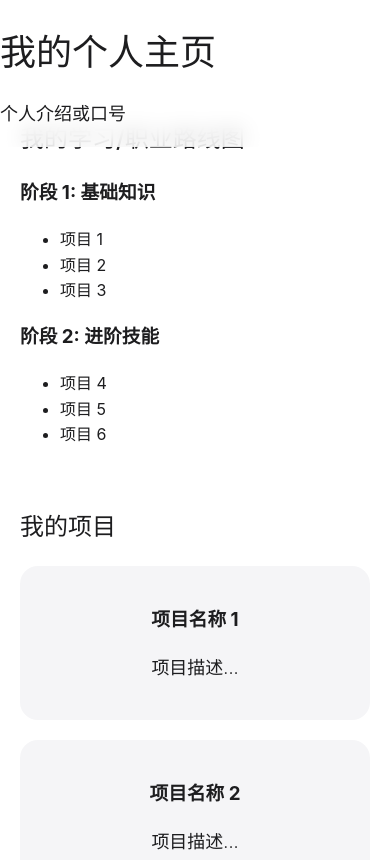
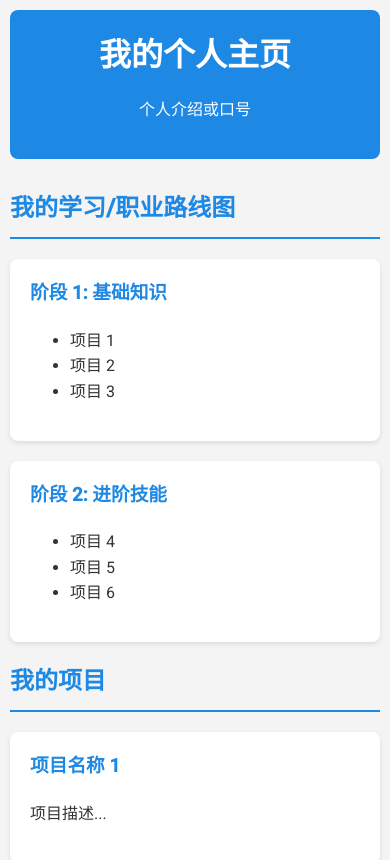
Before and after one commit to Yexiangluna/Blockchain-journey, a plain HTML site: page index.html in a window 390 px wide. Shown: the top 860 px of the page. Drawn offline with Linux system fonts and the light colour scheme.

Commit message:
Update styles.css

```diff
--- a/styles.css
+++ b/styles.css
@@ -1,76 +1,44 @@
-:root {
-    --apple-blue: #007AFF;
-    --apple-gray: #F5F5F7;
-    --apple-dark: #1D1D1F;
-}
-
 body {
-    font-family: 'SF Pro Display', -apple-system, BlinkMacSystemFont, sans-serif;
+    font-family: 'Roboto', sans-serif;
     line-height: 1.6;
-    margin: 0;
-    padding: 0;
-    color: var(--apple-dark);
-    background-color: #fff;
+    color: #333;
+    max-width: 1200px;
+    margin: 0 auto;
+    padding: 20px;
+    background-color: #f4f4f4;
 }
 
 header {
-    background-color: rgba(255, 255, 255, 0.8);
-    backdrop-filter: blur(10px);
-    position: fixed;
-    width: 100%;
-    top: 0;
-    z-index: 1000;
-}
-
-nav ul {
-    display: flex;
-    justify-content: center;
-    list-style-type: none;
-    padding: 0;
-}
-
-nav ul li {
-    margin: 0 15px;
-}
-
-nav ul li a {
-    text-decoration: none;
-    color: var(--apple-dark);
-    font-weight: 300;
-    transition: color 0.3s ease;
-}
-
-nav ul li a:hover {
-    color: var(--apple-blue);
-}
-
-main {
-    max-width: 1000px;
-    margin: 80px auto 0;
-    padding: 20px;
-}
-
-section {
-    margin-bottom: 60px;
-}
-
-h1, h2 {
-    font-weight: 500;
+    text-align: center;
+    padding: 40px 0;
+    background-color: #1e88e5;
+    color: white;
+    border-radius: 8px;
+    margin-bottom: 30px;
 }
 
 h1 {
-    font-size: 48px;
-    margin-bottom: 10px;
+    margin: 0;
+    font-size: 2.5em;
 }
 
 h2 {
-    font-size: 32px;
-    margin-bottom: 20px;
+    color: #1e88e5;
+    border-bottom: 2px solid #1e88e5;
+    padding-bottom: 10px;
 }
 
-p {
-    font-weight: 300;
-    font-size: 18px;
+.roadmap-item {
+    background-color: white;
+    border-radius: 8px;
+    padding: 20px;
+    margin-bottom: 20px;
+    box-shadow: 0 2px 5px rgba(0,0,0,0.1);
+}
+
+.roadmap-item h3 {
+    color: #1e88e5;
+    margin-top: 0;
 }
 
 .project-grid {
@@ -80,50 +48,36 @@ p {
 }
 
 .project-card {
-    background-color: var(--apple-gray);
-    border-radius: 18px;
+    background-color: white;
+    border-radius: 8px;
     padding: 20px;
-    text-align: center;
-    transition: transform 0.3s ease, box-shadow 0.3s ease;
+    box-shadow: 0 2px 5px rgba(0,0,0,0.1);
 }
 
-.project-card:hover {
-    transform: scale(1.05);
-    box-shadow: 0 10px 20px rgba(0,0,0,0.1);
+.project-card h3 {
+    color: #1e88e5;
+    margin-top: 0;
 }
 
 footer {
     text-align: center;
+    margin-top: 40px;
     padding: 20px;
-    background-color: var(--apple-gray);
-    color: var(--apple-dark);
-    font-size: 14px;
-}
-
-a {
-    color: var(--apple-blue);
-    text-decoration: none;
-}
-
-a:hover {
-    text-decoration: underline;
+    background-color: #333;
+    color: white;
+    border-radius: 8px;
 }
 
 @media (max-width: 768px) {
-    nav ul {
-        flex-direction: column;
-        align-items: center;
+    body {
+        padding: 10px;
     }
 
-    nav ul li {
-        margin: 10px 0;
+    header {
+        padding: 20px 0;
     }
 
     h1 {
-        font-size: 36px;
-    }
-
-    h2 {
-        font-size: 24px;
+        font-size: 2em;
     }
 }
```
